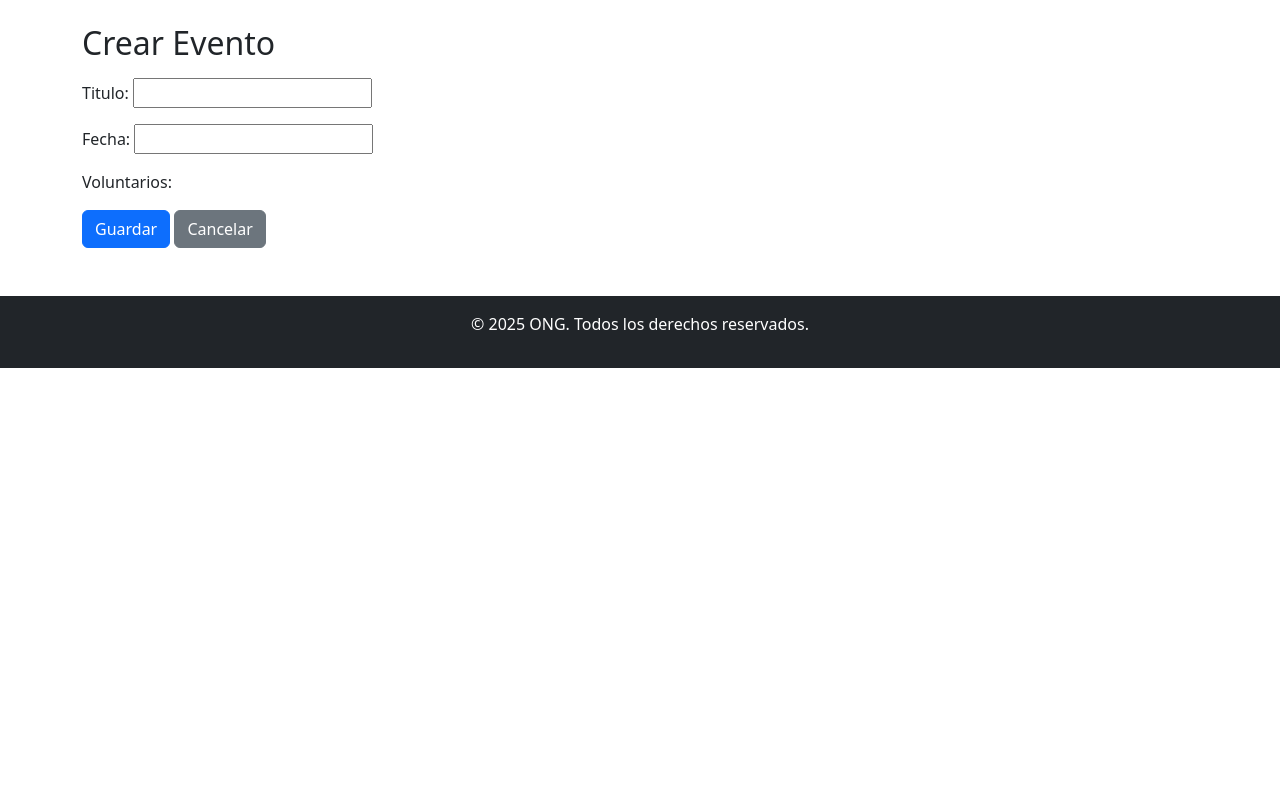
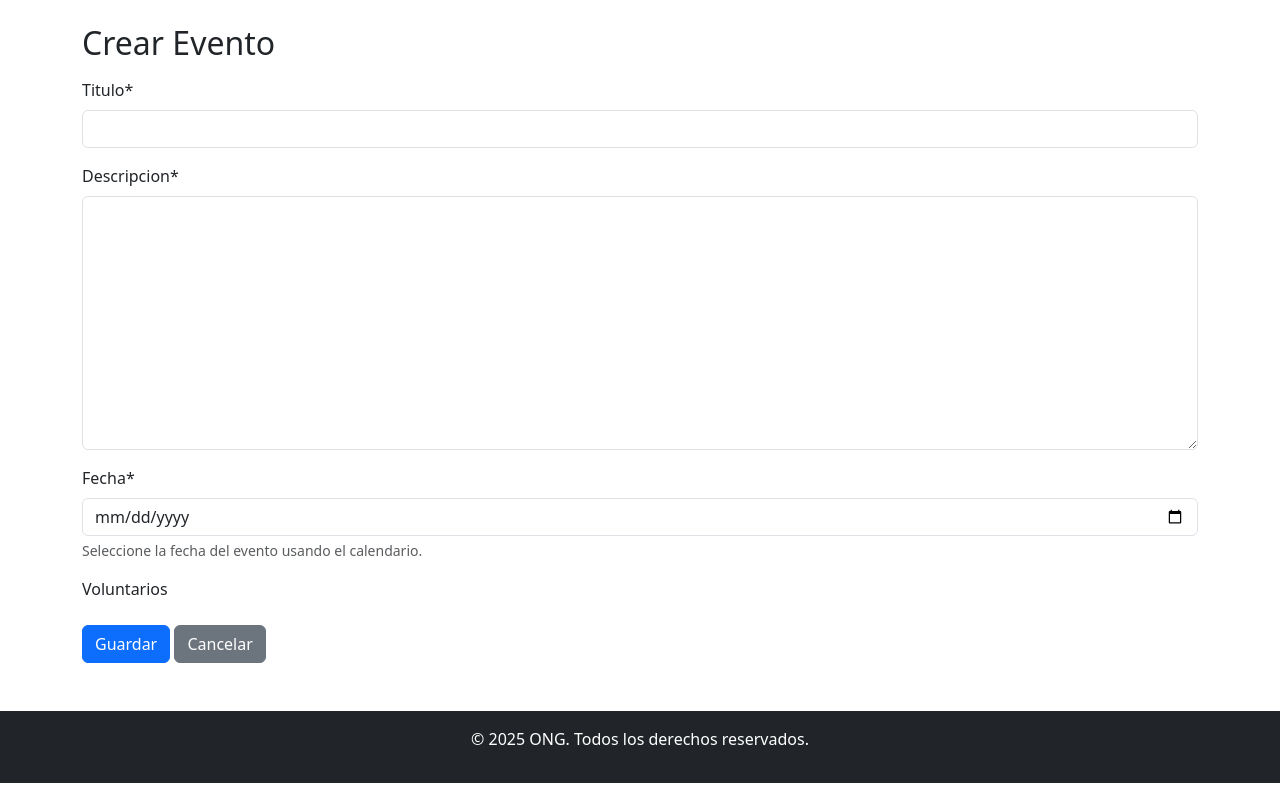
Before and after one commit to Edrojuz/Gestion_ONG_django, a Django app: page /crear_evento/ in a window 1280 px wide. Run offline with Django 5.2, Linux system fonts and the light colour scheme; data that the repository does not hold is empty; some libraries are stand-ins or nearby versions.

Commit message:
realizando cambios en el modelo, las templates  y views

```diff
--- a/M7_AE6_ABPRO/App_ONG/forms.py
+++ b/M7_AE6_ABPRO/App_ONG/forms.py
@@ -1,5 +1,6 @@
 from django import forms
 from .models import Voluntario, Evento
+from datetime import date
 
 class VoluntarioForm(forms.ModelForm):
     class Meta:
@@ -14,9 +15,20 @@ class VoluntarioForm(forms.ModelForm):
 class EventoForm(forms.ModelForm):
     voluntarios = forms.ModelMultipleChoiceField(
     queryset=Voluntario.objects.all(),
-    widget=forms.CheckboxSelectMultiple
+    widget=forms.CheckboxSelectMultiple,
+    required=False,
     )
 
     class Meta:
         model = Evento
-        fields = ['titulo', 'fecha', 'voluntarios']
+        fields = ['titulo', 'descripcion', 'fecha', 'voluntarios']
+        widgets = {'fecha': forms.DateInput(format='%Y-%m-%d', attrs={'type': 'date', 'class': 'form-control', 'min': date.today().isoformat(),})}
+        help_texts = {
+            'fecha': 'Seleccione la fecha del evento usando el calendario.',
+        }
+
+    def clean_fecha(self):
+        fecha = self.cleaned_data.get('fecha')
+        if fecha and fecha < date.today():
+            raise forms.ValidationError("La fecha del evento no puede ser anterior a hoy.")
+        return fecha
--- a/M7_AE6_ABPRO/App_ONG/models.py
+++ b/M7_AE6_ABPRO/App_ONG/models.py
@@ -5,6 +5,8 @@ class Voluntario(models.Model):
     email = models.EmailField(unique=True)
     telefono = models.CharField(max_length=15, blank=True, null=True)
     fecha_registro = models.DateTimeField(auto_now_add=True)
+    fecha_actualizacion = models.DateTimeField(auto_now=True)
+
 
     def __str__(self):
         return self.nombre
@@ -14,6 +16,7 @@ class Evento(models.Model):
     descripcion = models.TextField()
     fecha = models.DateField()
     voluntarios = models.ManyToManyField(Voluntario, related_name="eventos")
+    fecha_modificacion = models.DateTimeField(auto_now=True)
 
     def __str__(self):
         return self.titulo
--- a/M7_AE6_ABPRO/App_ONG/templates/App_ONG/actualizar_evento.html
+++ b/M7_AE6_ABPRO/App_ONG/templates/App_ONG/actualizar_evento.html
@@ -1,4 +1,5 @@
 {% extends 'base.html' %}
+{% load crispy_forms_tags %}
 
 {% block title %}Actualizar Evento{% endblock %}
 
@@ -7,7 +8,7 @@
     <h2>Actualizar Evento</h2>
     <form method="POST">
         {% csrf_token %}
-        {{ form.as_p }}
+        {{ form|crispy }}
         <button type="submit" class="btn btn-primary">Actualizar</button>
         <a href="{% url 'lista' %}" class="btn btn-secondary">Cancelar</a>
     </form>
--- a/M7_AE6_ABPRO/App_ONG/templates/App_ONG/actualizar_voluntario.html
+++ b/M7_AE6_ABPRO/App_ONG/templates/App_ONG/actualizar_voluntario.html
@@ -1,4 +1,5 @@
 {% extends 'base.html' %}
+{% load crispy_forms_tags %}
 
 {% block title %}Actualizar Voluntario{% endblock %}
 
@@ -7,7 +8,7 @@
     <h2>Actualizar Voluntario</h2>
     <form method="POST">
         {% csrf_token %}
-        {{ form.as_p }}
+        {{ form|crispy }}
         <button type="submit" class="btn btn-primary">Actualizar</button>
         <a href="{% url 'lista' %}" class="btn btn-secondary">Cancelar</a>
     </form>
--- a/M7_AE6_ABPRO/App_ONG/templates/App_ONG/crear_evento.html
+++ b/M7_AE6_ABPRO/App_ONG/templates/App_ONG/crear_evento.html
@@ -1,4 +1,5 @@
 {% extends 'base.html' %}
+{% load crispy_forms_tags %}
 
 {% block title %}Crear Evento{% endblock %}
 
@@ -7,7 +8,7 @@
     <h2>Crear Evento</h2>
     <form method="POST" class="mt-3">
         {% csrf_token %}
-        {{ form.as_p }}
+        {{ form|crispy }}
         <button type="submit" class="btn btn-primary">Guardar</button>
         <a href="{% url 'lista' %}" class="btn btn-secondary">Cancelar</a>
     </form>
--- a/M7_AE6_ABPRO/App_ONG/templates/App_ONG/crear_voluntario.html
+++ b/M7_AE6_ABPRO/App_ONG/templates/App_ONG/crear_voluntario.html
@@ -1,4 +1,5 @@
 {% extends 'base.html' %}
+{% load crispy_forms_tags %}
 
 {% block title %}Crear Voluntario{% endblock %}
 
@@ -7,7 +8,7 @@
     <h2>Crear Voluntario</h2>
     <form method="POST" class="mt-3">
         {% csrf_token %}
-        {{ form.as_p }}
+        {{ form|crispy }}
         <button type="submit" class="btn btn-primary">Guardar</button>
         <a href="{% url 'lista' %}" class="btn btn-secondary">Cancelar</a>
     </form>
--- a/M7_AE6_ABPRO/App_ONG/templates/App_ONG/detalle_evento.html
+++ b/M7_AE6_ABPRO/App_ONG/templates/App_ONG/detalle_evento.html
@@ -6,6 +6,7 @@
 <div class="container mt-4">
     <h2>Detalles evento</h2>
     <p><strong>Id:</strong> {{ evento.id }}</p>
+    <p><strong>Fecha:</strong> {{ evento.fecha }}</p>
     <p><strong>Titulo:</strong> {{ evento.titulo}}</p>
     <p><strong>Descripcion:</strong> {{evento.descripcion}}</p>
     <p><strong>Voluntarios:</strong></p>
@@ -13,10 +14,10 @@
             {% for voluntario in evento.voluntarios.all %}
                 <li>{{ voluntario.nombre }}</li>
             {% empty %}
-                li>No hay voluntarios asociados a este evento.</li>
+                <li>No hay voluntarios asociados a este evento.</li>
          {% endfor %}
         </ul>
-
+    <p><strong>Última modificación:</strong> {{evento.fecha_modificacion}}</p>
     <a href="{% url 'lista' %}" class="btn btn-primary">Volver a la lista</a>
 </div>
 {% endblock %}
--- a/M7_AE6_ABPRO/App_ONG/templates/App_ONG/detalle_voluntario.html
+++ b/M7_AE6_ABPRO/App_ONG/templates/App_ONG/detalle_voluntario.html
@@ -18,7 +18,7 @@
                <li>No tiene evento asociado.</li>
          {% endfor %}
         </ul>
-
+    <p><strong>Última modificación:</strong> {{voluntario.fecha_actualizacion}}</p>
     <a href="{% url 'lista' %}" class="btn btn-primary">Volver a la lista</a>
     <a href="{% url 'actualizar_voluntario' voluntario.pk %}" class="btn btn-sm btn-warning">Actualizar</a>
 {% endblock %}
--- a/M7_AE6_ABPRO/App_ONG/views.py
+++ b/M7_AE6_ABPRO/App_ONG/views.py
@@ -1,6 +1,7 @@
 from django.shortcuts import render, redirect, get_object_or_404
 from .models import Voluntario, Evento
 from .forms import VoluntarioForm, EventoForm
+from django.contrib import messages
 
 def home(request):
     return render(request, 'home.html')
@@ -9,19 +10,21 @@ def crear_voluntario(request):
     if request.method == 'POST':
         form = VoluntarioForm(request.POST)
         if form.is_valid():
-            form.save()
-            return redirect('lista')
+            voluntario = form.save()
+            messages.success(request, f"✅ Voluntario '{voluntario.nombre}' fue creado con éxito.")
+            return redirect('detalle_voluntario', pk=voluntario.pk)
     else:
         form = VoluntarioForm()
     return render(request, 'App_ONG/crear_voluntario.html', {'form': form})
-
 
 def crear_evento(request):
     if request.method == 'POST':
         form = EventoForm(request.POST)
         if form.is_valid():
             evento = form.save()
-            return redirect('lista')
+            messages.success(request, f"✅ Evento '{evento.titulo}' fue creado con éxito.")
+            return redirect('detalle_evento', pk=evento.pk)
+
     else:
         form = EventoForm()
     return render(request, 'App_ONG/crear_evento.html', {'form': form})
@@ -32,7 +35,8 @@ def actualizar_voluntario(request, pk):
         form = VoluntarioForm(request.POST, instance=voluntario)
         if form.is_valid():
             form.save()
-            return redirect('lista')
+            messages.info(request, "El voluntario se actualizó correctamente.")
+            return redirect('detalle_voluntario', pk=voluntario.pk)
     else:
         form = VoluntarioForm(instance=voluntario)
     return render(request, 'App_ONG/actualizar_voluntario.html', {'form': form})
@@ -43,7 +47,8 @@ def actualizar_evento(request, pk):
         form = EventoForm(request.POST, instance=evento)
         if form.is_valid():
             form.save()
-            return redirect("lista")
+            messages.info(request, "El evento se actualizó correctamente.")
+            return redirect('detalle_evento', pk=evento.pk)
     else:
         form = EventoForm(instance=evento)
     return render(request, 'App_ONG/actualizar_evento.html', {'form': form})
@@ -57,6 +62,7 @@ def eliminar_voluntario(request, pk):
     voluntario = get_object_or_404(Voluntario, pk=pk)
     if request.method == 'POST':
         voluntario.delete()
+        messages.warning(request, f"⚠️ El volunario '{voluntario.nombre}' fue eliminado correctamente.")
         return redirect('lista')
     return render(request, 'App_ONG/eliminar_voluntario.html', {'voluntario': voluntario, 'voluntarios': 'voluntarios'})
 
@@ -64,6 +70,7 @@ def eliminar_evento(request, pk):
     evento = get_object_or_404(Evento, pk=pk)
     if request.method == 'POST':
         evento.delete()
+        messages.warning(request, f"⚠️ El evento '{evento.titulo}' fue eliminado correctamente.")
         return redirect('lista')
     return render(request, 'App_ONG/eliminar_evento.html', {'evento': evento, 'eventos': 'eventos'})
 
--- a/M7_AE6_ABPRO/M7_AE6_ABPRO/templates/base.html
+++ b/M7_AE6_ABPRO/M7_AE6_ABPRO/templates/base.html
@@ -10,9 +10,21 @@
 </head>
 <body>
     <main class="mb-5">
-        {% block content %}{% endblock %}
-    </main>
+      {% if messages %}
+  <div class="container mt-3">
+    {% for message in messages %}
+      <div class="alert alert-{{ message.tags }} alert-dismissible fade show" role="alert">
+        {{ message }}
+        <button type="button" class="btn-close" data-bs-dismiss="alert" aria-label="Close"></button>
+      </div>
+    {% endfor %}
+  </div>
+{% endif %}
+
+    {% block content %}{% endblock %}
+</main>
 {% include 'footer.html' %}
 <script src="https://cdn.jsdelivr.net/npm/bootstrap@5.3.2/dist/js/bootstrap.bundle.min.js"></script>
+
 </body>
 </html>
```
Also changed, not shown: M7_AE6_ABPRO/App_ONG/templates/App_ONG/lista.html (+5 -2 lines), M7_AE6_ABPRO/M7_AE6_ABPRO/settings.py (+13 -0 lines), M7_AE6_ABPRO/App_ONG/migrations/0002_evento_fecha_modificacion_and_more.py (added).
